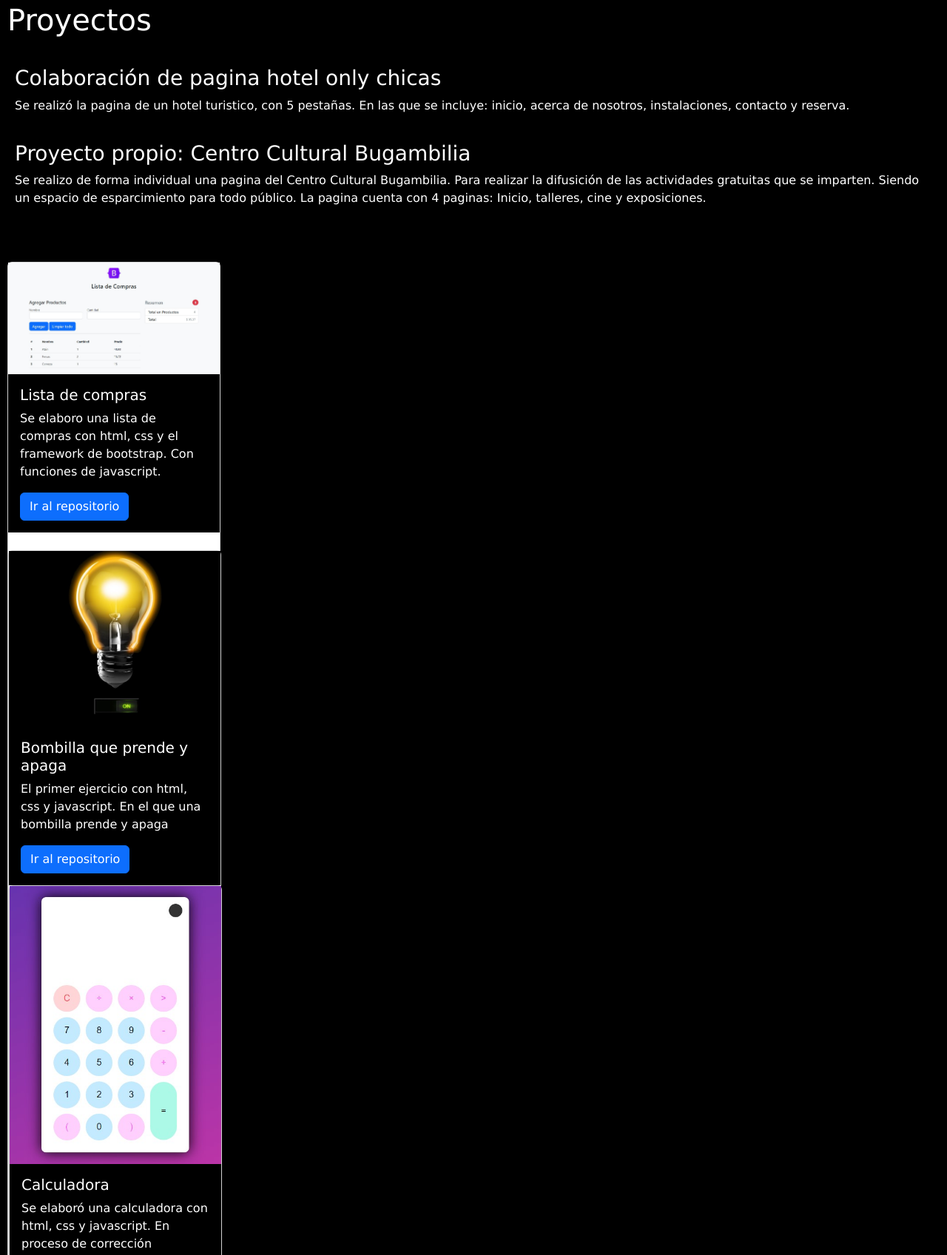
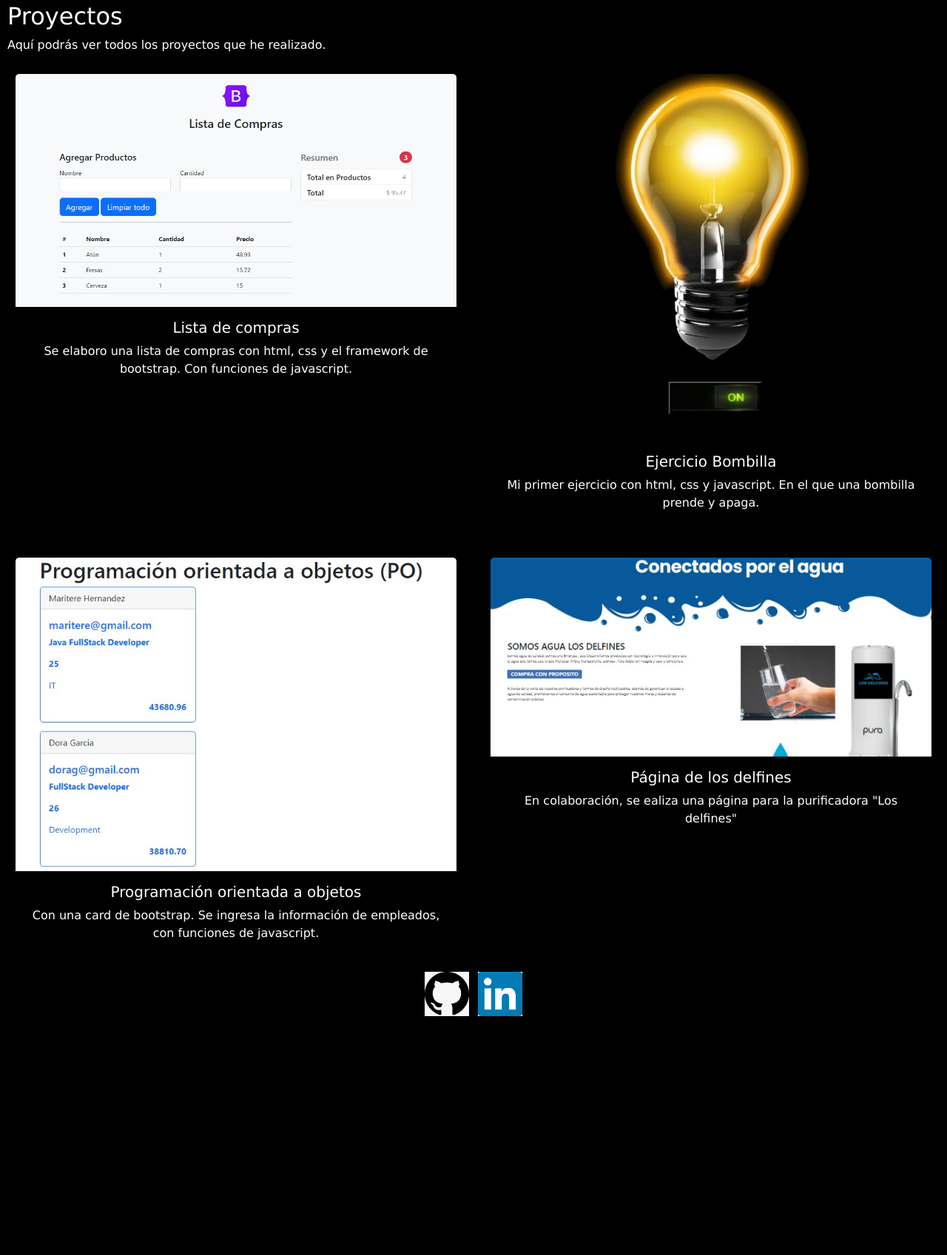
Before and after one commit to Jazmin-25/Portafolio, a plain HTML site: page proyectos.html in a window 1280 px wide. Shown: the part 83-1780 px from the top of the page at 74% size. After the commit the page ends 1457 px from the top, so only its background shows below. Drawn offline with nearby package versions, Linux system fonts and the light colour scheme.

Commit message:
Se corrigen las cards de la pagina de proyectos y se suma la imagen de los delfines.

```diff
--- a/proyecto.css
+++ b/proyecto.css
@@ -15,21 +15,25 @@
     font-size: 40px;
     justify-content: right;
 }
-.proyectos >div,
-.proyectos .box,
-.proyectos .titulo,
-.proyectos .puesto,
-.proyectos .midescripcion,
-.proyectos .footer{
+
+.grid-container >div,
+.proyectos .card{
     background-color:black;
     color:#fff;
     padding: 10px;
     border-radius: 2px;
 }
 
-.cards{width:100%;
-    display:flex;
-    display:-webkit-flex;
-    justify-content:center;
-    -webkit-justify-content:center;
-    max-width:820px}
+.card{
+    text-align: center;
+}
+
+.footer1{
+    background-color:black;
+    color: #fff;
+    grid-column-start: 1;
+    grid-column-end: -1;
+    text-align: center;
+    font-size: 40px;
+    justify-content: center;
+}
--- a/proyectos.html
+++ b/proyectos.html
@@ -25,52 +25,56 @@
     </nav>
 </head>
 <body>
+  <div class="grid-container">
     <div class="proyectos">
-    <h1 class="titulo">Proyectos</h1>
-    <div class="texto1">
-        <div class="box" id="one">
-            <h3>Colaboración de pagina hotel only chicas</h3>
-            <p>Se realizó la pagina de un hotel turistico, con 5 pestañas. En las que se incluye: inicio, acerca de nosotros, instalaciones, contacto y reserva.</p>
-        </div>
-        <div class="box" id="two">
-            <h3>Proyecto propio: Centro Cultural Bugambilia</h3>
-            <p>Se realizo de forma individual una pagina del Centro Cultural Bugambilia. Para realizar la difusición de las actividades gratuitas que se imparten. Siendo un espacio de esparcimiento para todo público. La pagina cuenta con 4 paginas: Inicio, talleres, cine y exposiciones.</p>
-        </div>
-        <br><br>
-        <div class="card" style="width: 18rem;">
-          <img src="./imagenes/Lista de compras.jpg" class="lista de compras" alt="lista">
+      <h2 class="titulotexto">Proyectos</h2>
+      <p class="texto">Aquí podrás ver todos los proyectos que he realizado.</p>
+      <!--Cards-->
+      <div class="row row-cols-1 row-cols-md-2 g-4">
+        <div class="col">
+          <div class="card">
+            <img src="./imagenes/Lista de compras.jpg" class="card-img-top" alt="lista de compras">
             <div class="card-body">
               <h5 class="card-title">Lista de compras</h5>
               <p class="card-text">Se elaboro una lista de compras con html, css y el framework de bootstrap. Con funciones de javascript.</p>
-            <a href="#" class="btn btn-primary">Ir al repositorio</a>
             </div>
-          <br>
-          <div class="card" style="width: 18rem;">
-            <img src="./imagenes/Ejercicio Bombilla.jpg" class="Ejercicio Bombilla" alt="lista">
+          </div>
+        </div>
+        <div class="col">
+          <div class="card">
+            <img src="./imagenes/Ejercicio Bombilla.jpg" class="card-img-top" alt="Ejercicio Bombilla">
             <div class="card-body">
-              <h5 class="card-title">Bombilla que prende y apaga</h5>
-              <p class="card-text">El primer ejercicio con html, css y javascript. En el que una bombilla prende y apaga</p>
-              <a href="#" class="btn btn-primary">Ir al repositorio</a>
+              <h5 class="card-title">Ejercicio Bombilla</h5>
+              <p class="card-text">Mi primer ejercicio con html, css y javascript. En el que una bombilla prende y apaga.</p>
             </div>
-        <div class="card" style="width: 18rem;">
-          <img src="./imagenes/Calculadorajavascript.jpg" class="Calculadora" alt="lista">
+          </div>
+        </div>
+        <div class="col">
+          <div class="card">
+            <img src="./imagenes/programacion orientada a objetos.jpg" class="card-img-top" alt="PO">
             <div class="card-body">
-            <h5 class="card-title">Calculadora</h5>
-            <p class="card-text">Se elaboró una calculadora con html, css y javascript. En proceso de corrección</p>
-            <a href="#" class="btn btn-primary">Ir al repositorio</a>
+              <h5 class="card-title">Programación orientada a objetos</h5>
+              <p class="card-text">Con una card de bootstrap. Se ingresa la información de empleados, con funciones de javascript.</p>
             </div>
-        <div class="card" style="width: 18rem;">
-          <img src="./imagenes/programacion orientada a objetos.jpg" class="programacion" alt="lista">
+          </div>
+        </div>
+        <div class="col">
+          <div class="card">
+            <img src="./imagenes/ecommers.jpg" class="card-img-top" alt="ecomers">
             <div class="card-body">
-            <h5 class="card-title">Programación Orientada a objetos</h5>
-            <p class="card-text">Con una card de bootstrap. Se ingresa la información de empleados, con funciones de javascript.</p>
-            <a href="#" class="btn btn-primary">Ir al repositorio</a>
+              <h5 class="card-title">Página de los delfines</h5>
+              <p class="card-text">En colaboración, se ealiza una página para la purificadora "Los delfines"</p>
             </div>
-            <br>
-        <footer>
-          <a href="https://github.com/Jazmin-25?tab=repositories"><img src="./imagenes/githubicono.jpg" alt="github icono" width="30" height="30"></a>
-          <a href="https://www.linkedin.com/in/jazmin-islas-garcia387319aagwd/"><img src="./imagenes/linkelin.jpeg" alt="linkelin icono" width="30" height="30"></a>
+          </div>
+        </div>
+      </div>
+   </div>
+  <footer class="footer1">
+    <a href="https://github.com/Jazmin-25?tab=repositories">
+      <img class="github" src="./imagenes/githubicono.jpg" alt="github icono" width="60" height="60"></a>
+    <a href="https://www.linkedin.com/in/jazmin-islas-garcia387319aagwd/">
+      <img clas="linkelin" src="./imagenes/linkelin.jpeg" alt="linkelin icono" width="60" height="60"></a>
    </footer>
-    </div>
 </body>
+<script src="https://cdn.jsdelivr.net/npm/bootstrap@5.2.3/dist/js/bootstrap.bundle.min.js" integrity="sha384-kenU1KFdBIe4zVF0s0G1M5b4hcpxyD9F7jL+jjXkk+Q2h455rYXK/7HAuoJl+0I4" crossorigin="anonymous"></script>
 </html>
```
Also changed, not shown: sobremi.html (+1 -0 lines), imagenes/ecommers.jpg (added). Lines whose indentation alone changed are shown as unchanged.
